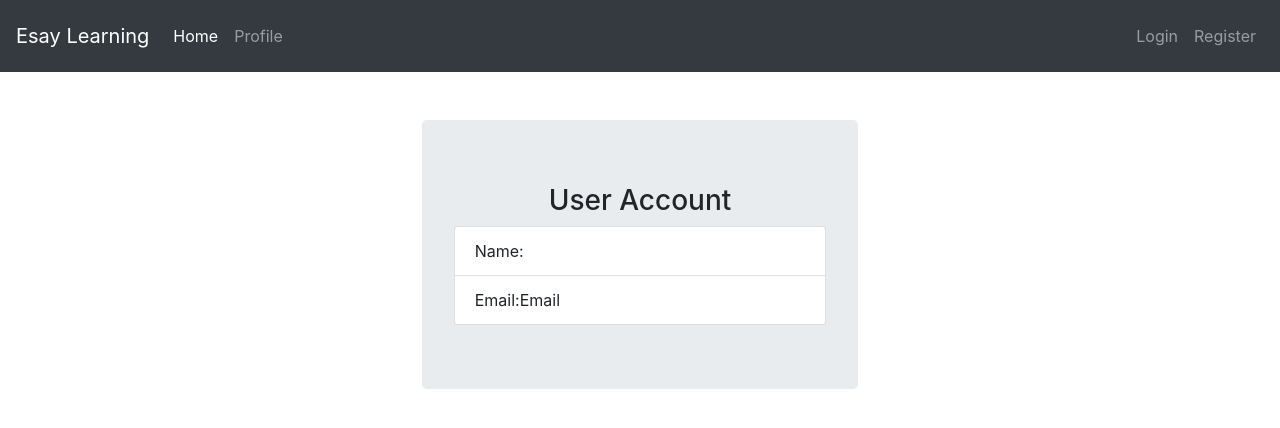
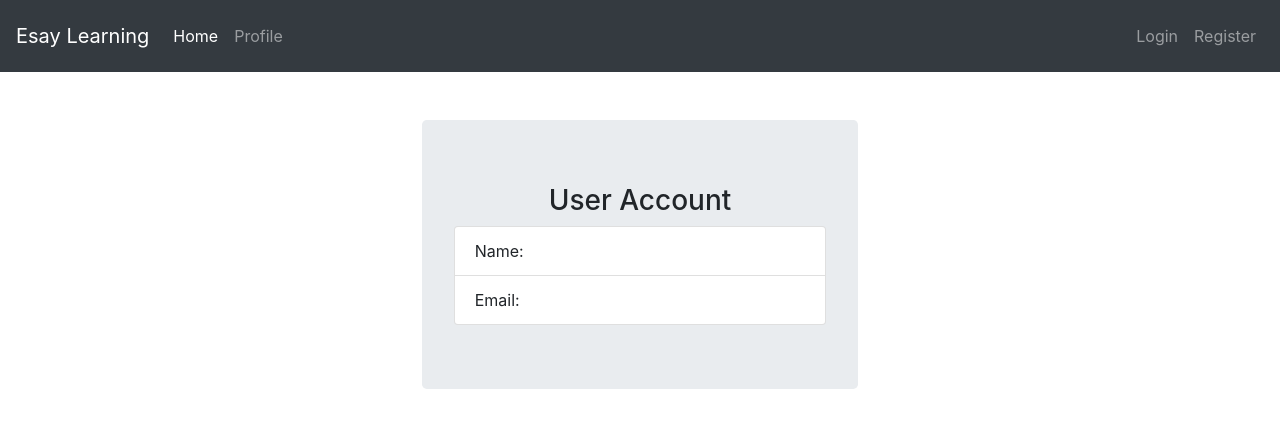
Before and after one commit to Harounjlassi/Authentification-API-React, a React (Create React App) app: page /profile in a window 1280 px wide. Shown: the top 428 px of the page. Built offline with nearby package versions, Linux system fonts and the light colour scheme; no server answers.

Commit message:
updateProfileView

```diff
--- a/src/common/Header.jsx
+++ b/src/common/Header.jsx
@@ -37,7 +37,10 @@ export class Header extends Component {
 
             <Routes>
               <Route path="/" element={<Home />} />
-              <Route path="/profile" element={<Profile />} />
+              <Route
+                path="/profile"
+                element={<Profile user={this.state.user} />}
+              />
               <Route path="/login" element={<Login />} />
               <Route path="/forget" element={<Forget />} />
               <Route path="/register" element={<Register />} />
--- a/src/components/Profile.jsx
+++ b/src/components/Profile.jsx
@@ -3,6 +3,12 @@ import { Link } from "react-router-dom";
 
 class Profile extends Component {
   render() {
+    let email;
+    let name;
+    if (this.props.user) {
+      name = this.props.user.name;
+      email = this.props.user.email;
+    }
     return (
       <div>
         <br />
@@ -11,8 +17,8 @@ class Profile extends Component {
           <div className="jumbotron col-lg-4 offset-lg-4">
             <h3 className="text-center">User Account</h3>
             <ul class="list-group">
-              <li class="list-group-item">Name:</li>
-              <li class="list-group-item">Email:Email</li>
+              <li class="list-group-item">Name: {name}</li>
+              <li class="list-group-item">Email: {email}</li>
             </ul>
           </div>
         </div>
```
